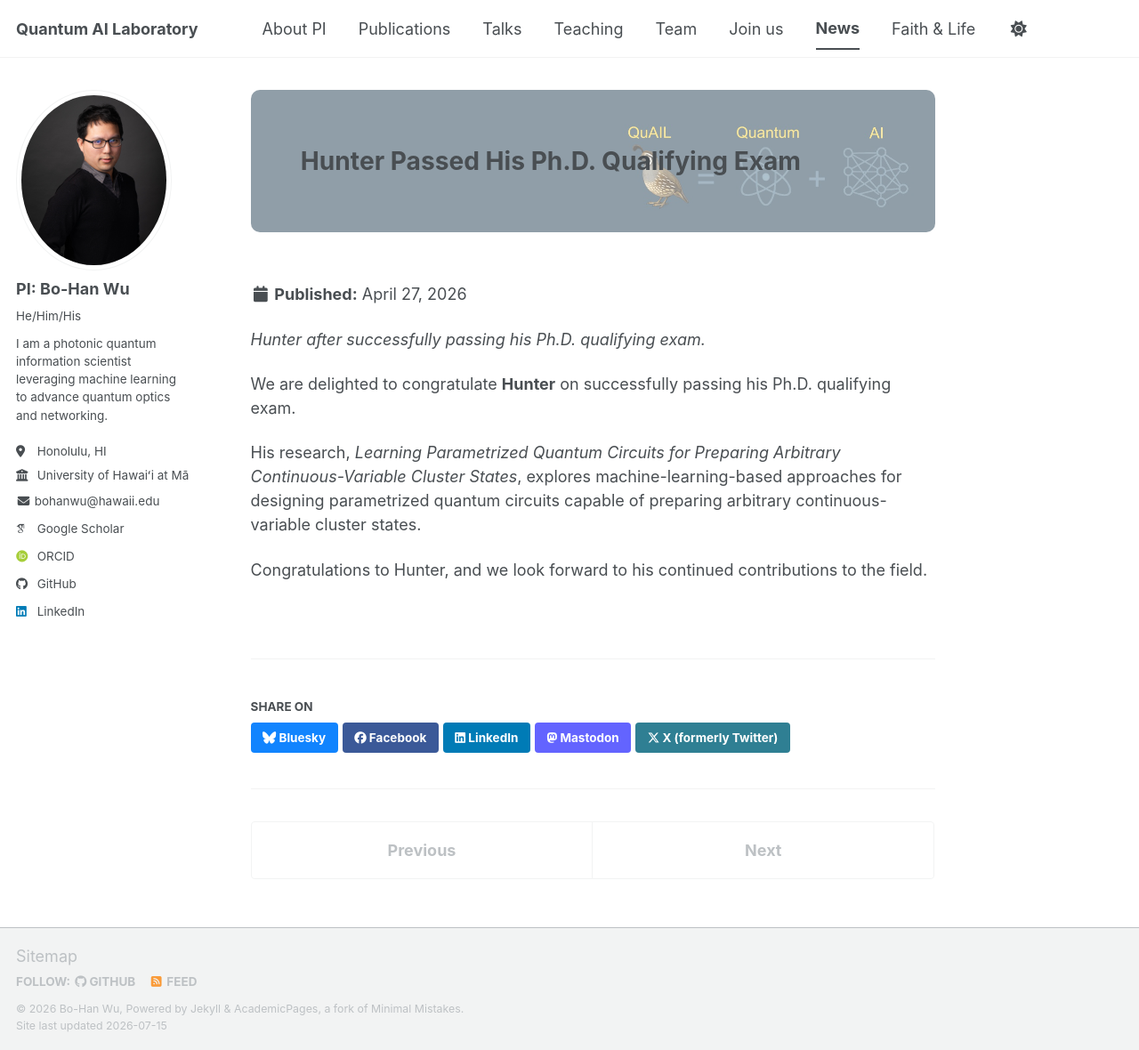
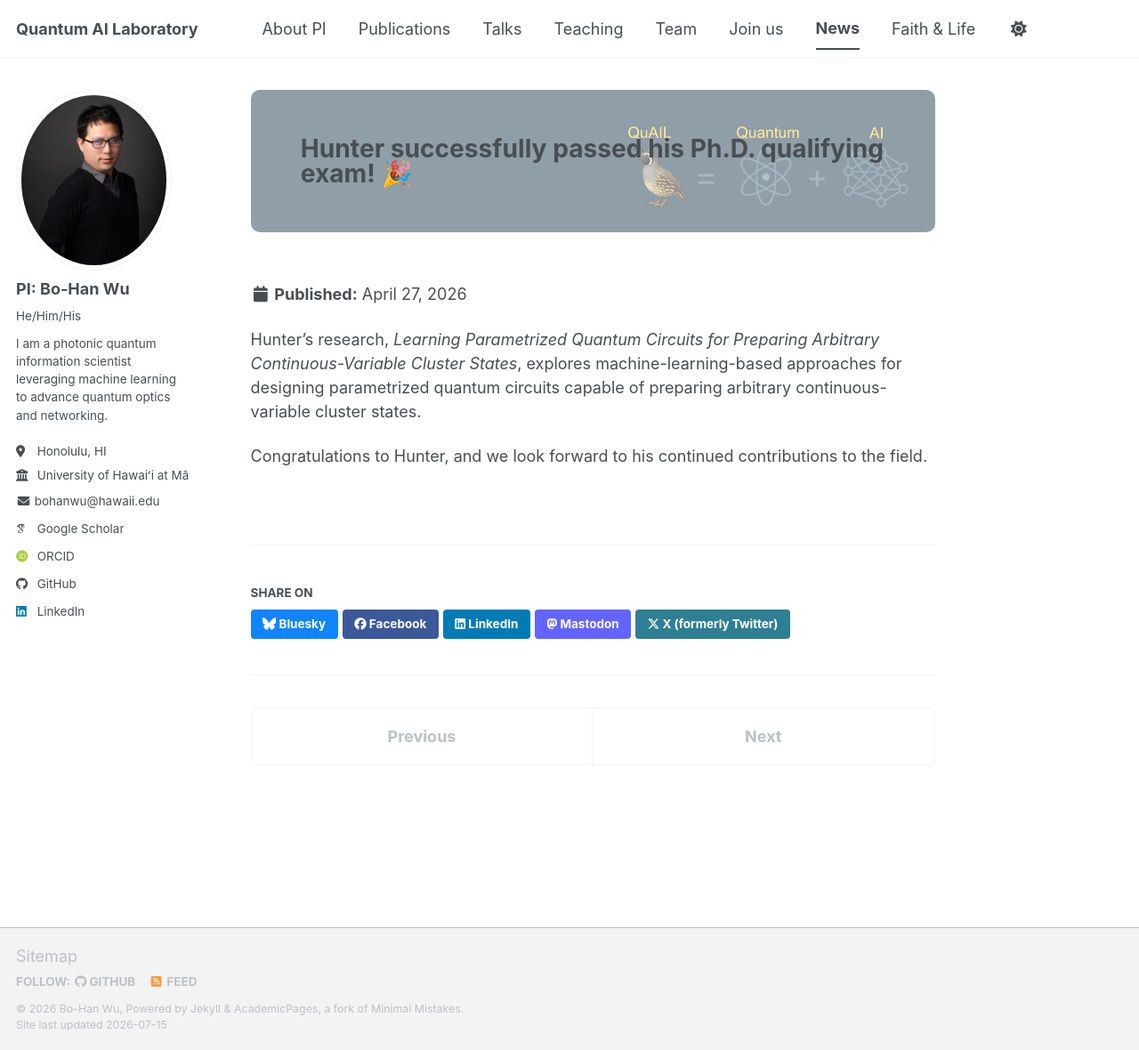
Before and after one commit to go705/go705.github.io, a Jekyll site: the page built from _news/2026-04-27-hunter-qualify.md, in a window 1280 px wide and 1180 px high. Shown: the whole window at 89% size. Built offline with Jekyll 4.4.1, drawn with Linux system fonts in a browser that asks for light colours; some web fonts are replaced; a script bundle is joined from its source files by our own code; library files that are not in the unit come from our copies.

Commit message:
Update 2026-04-27-hunter-qualify.md

```diff
--- a/_news/2026-04-27-hunter-qualify.md
+++ b/_news/2026-04-27-hunter-qualify.md
@@ -1,12 +1,8 @@
 ---
-title: "Hunter Passed His Ph.D. Qualifying Exam"
+title: "Hunter successfully passed his Ph.D. qualifying exam! 🎉"
 date: 2026-04-27
 ---
 
-*Hunter after successfully passing his Ph.D. qualifying exam.*
-
-We are delighted to congratulate **Hunter** on successfully passing his Ph.D. qualifying exam.
-
-His research, *Learning Parametrized Quantum Circuits for Preparing Arbitrary Continuous-Variable Cluster States*, explores machine-learning-based approaches for designing parametrized quantum circuits capable of preparing arbitrary continuous-variable cluster states.
+Hunter's research, *Learning Parametrized Quantum Circuits for Preparing Arbitrary Continuous-Variable Cluster States*, explores machine-learning-based approaches for designing parametrized quantum circuits capable of preparing arbitrary continuous-variable cluster states.
 
 Congratulations to Hunter, and we look forward to his continued contributions to the field.
```
